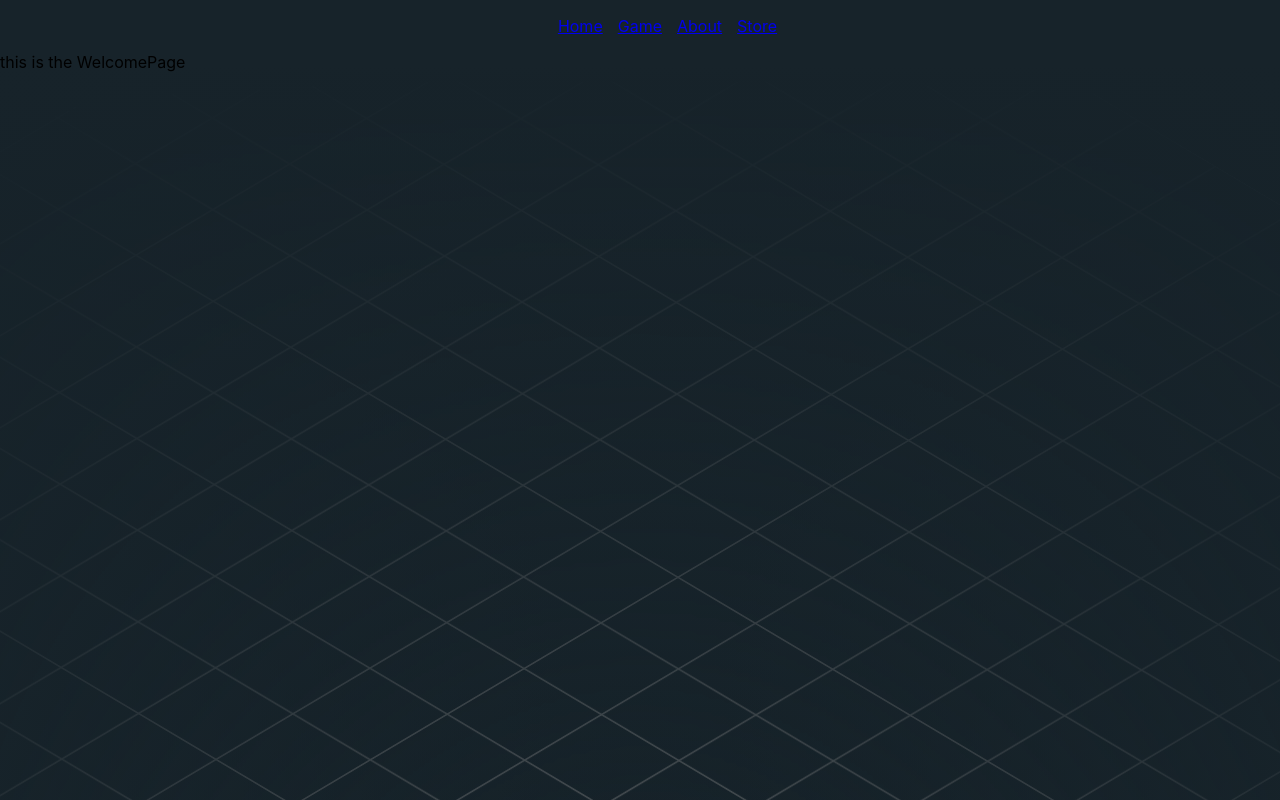
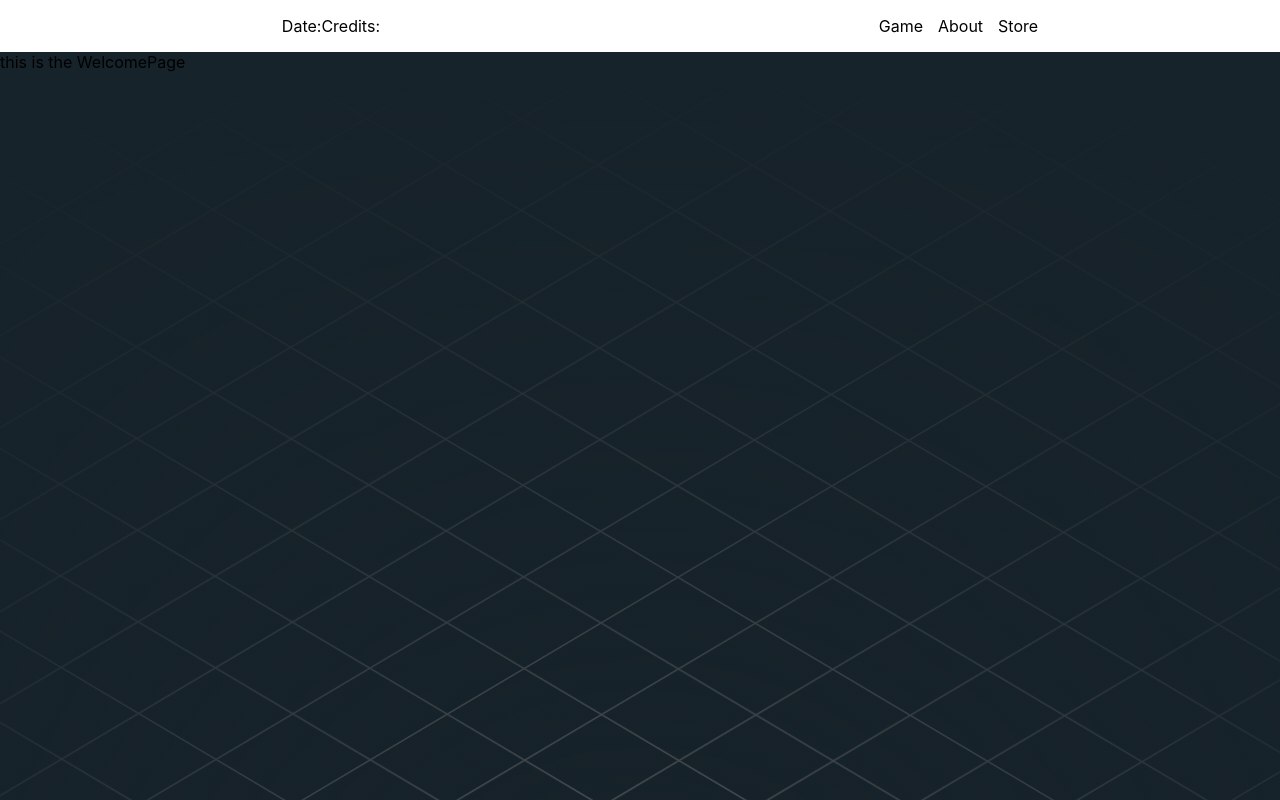
Before and after one commit to Ozzy-Cohen-Abramson/hackathon2021, a React (Create React App) app: page / in a window 1280 px wide. Shown: the top 800 px of the page. Built offline with nearby package versions, Linux system fonts and the light colour scheme.

Commit message:
working on navbar

```diff
--- a/src/App.css
+++ b/src/App.css
@@ -1,12 +1,41 @@
+.navbar-container {
+  display: flex;
+  align-items: center;
+  justify-content: space-around;
+  background-color: white;
+}
+
+.game-info {
+  display: flex;
+  align-items: center;
+  justify-content: center;
+
+  list-style: none;
+}
+
 .main-navbar {
   display: flex;
   align-items: center;
   justify-content: center;
   list-style: none;
+
+  background-color: white;
+  margin-block-start: 0;
+  margin-block-end: 0;
+  margin-inline-start: 0px;
+  margin-inline-end: 0;
+  padding-inline-start: 0;
+  padding: 15px 0;
 }
 
-.nav-item {
+.main-navbar a {
   text-decoration: none;
-  color: white;
+  color: black;
+  padding-left: 15px;
+  /* transition: all 0.3s ease; */
+}
+.main-navbar a:hover {
+  text-decoration: underline;
+  color: black;
   padding-left: 15px;
 }
--- a/src/App.js
+++ b/src/App.js
@@ -11,11 +11,15 @@ function App() {
   return (
     <div className="App ">
       <Router>
-        <nav>
+        <nav className="navbar-container">
+          <ul className="game-info">
+            <li className="nav-item">Date: </li>
+            <li className="nav-item">Credits: </li>
+          </ul>
           <ul className="main-navbar">
-            <li className="nav-item">
+            {/* <li className="nav-item">
               <Link to="/">Home</Link>
-            </li>
+            </li> */}
             <li className="nav-item">
               <Link to="/game">Game</Link>
             </li>
```
